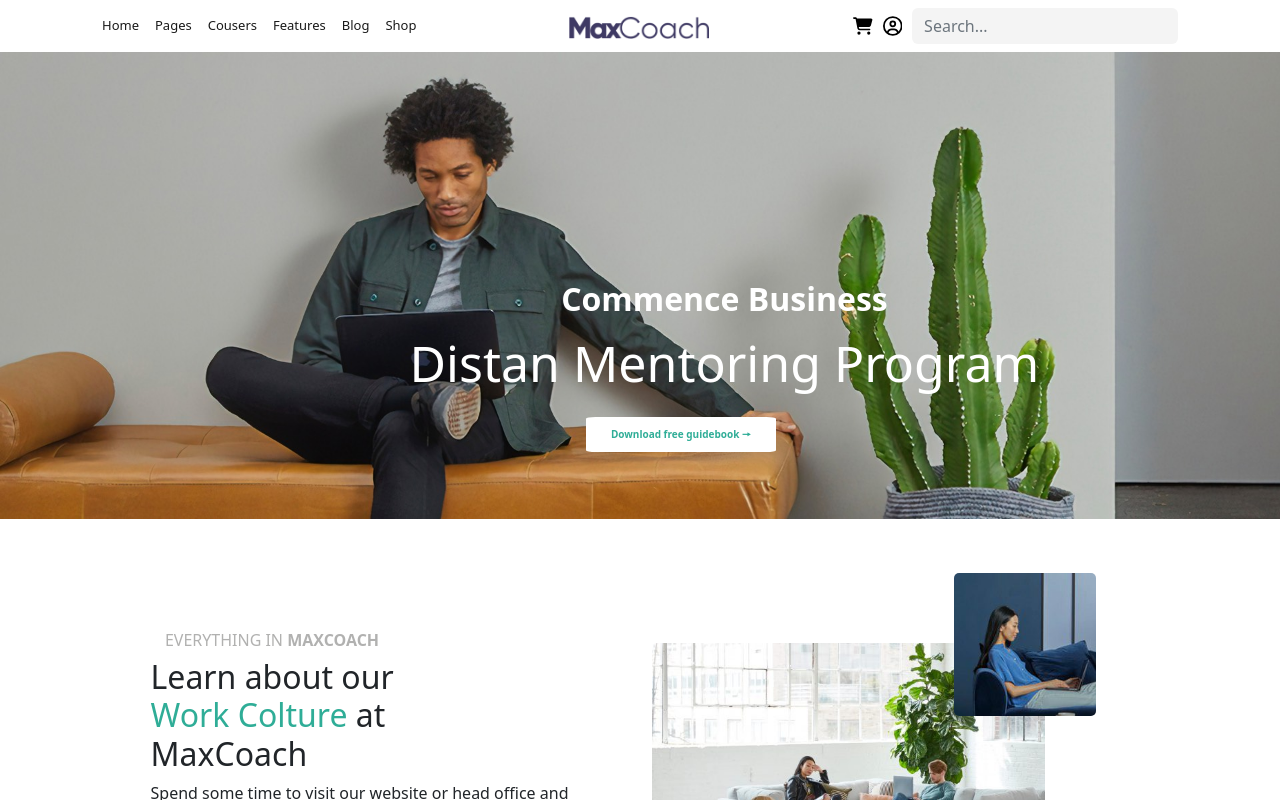
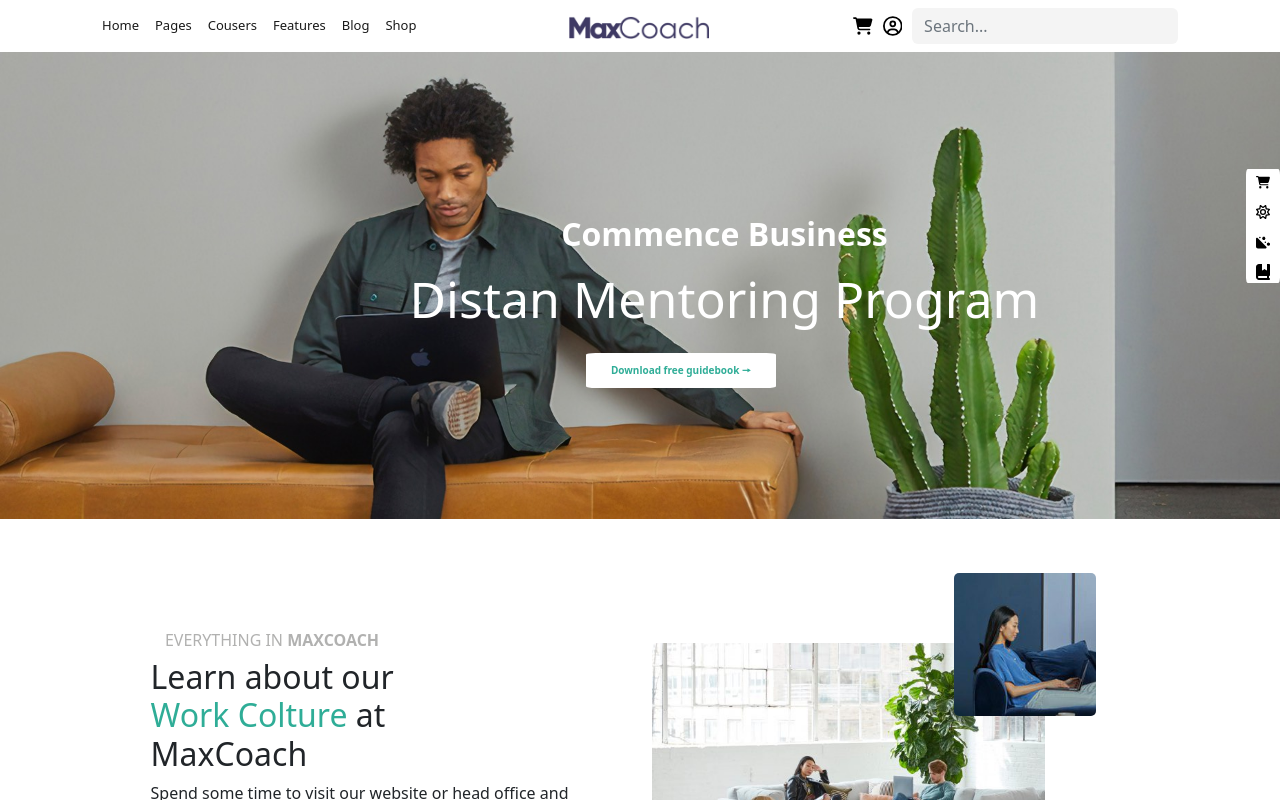
Before and after one commit to Fabrizio1919/proj-html-vuejs, a Vue app: page / in a window 1280 px wide. Shown: the top 800 px of the page. Built offline with nearby package versions, Linux system fonts and the light colour scheme.

Commit message:
Style in all section

```diff
--- a/src/assets/scss/app.scss
+++ b/src/assets/scss/app.scss
@@ -25,6 +25,10 @@ header {
 }
 
 main {
+    .jumbotron {
+        position: relative;
+    }
+
     .jumbotron img {
         max-width: 100%;
         position: relative;
@@ -48,6 +52,26 @@ main {
         font-size: 10px;
         position: absolute;
         left: 28%;
+    }
+
+    .buttonJumbo:hover {
+        background-color: #2fad97;
+        color: white;
+    }
+
+    .itemJumbo {
+        display: flex;
+        flex-direction: column;
+        width: 34px;
+        border: none;
+        position: absolute;
+        top: 25%;
+        right: 0;
+        gap: 6px;
+        border-radius: 5%;
+        fill: black;
+        background-color: white;
+        padding: 0px 10px;
     }
 
     .commence {
@@ -130,7 +154,7 @@ h6 {
 .shape {
     position: absolute;
     right: 22%;
-    top: 132%;
+    top: 88%;
     z-index: -1;
 }
 
@@ -182,6 +206,7 @@ h6 {
     display: inline-block;
     transition: background-color 0.6s ease;
 }
+
 .dot:hover {
     background-color: gray;
 }
@@ -223,14 +248,14 @@ h6 {
 }
 
 .coverTestimonialImg {
-    margin-top: 200px;
+    margin-top: 220px;
 }
 
 .testimonial {
     position: absolute;
-    top: 74px;
-    left: -19px;
-    border: 1px solid black;
+    top: 75px;
+    left: -20px;
+    background-color: white;
 }
 
 .buttonGuide {
@@ -242,6 +267,7 @@ h6 {
     font-weight: 700;
     font-size: 10px;
 }
+
 .titlePeople {
     margin-right: 186px;
     padding: 19px 0px;
@@ -254,7 +280,7 @@ h6 {
 }
 
 .titleArtist {
-    color:#b1b1b0 ;
+    color: #b1b1b0;
     font-size: 1rem
 }
 
@@ -264,6 +290,7 @@ h6 {
     background-color: #eeeeee;
     border-radius: 8%;
 }
+
 .btnEmail {
     background-color: #2fad97;
     color: white;
@@ -277,10 +304,11 @@ footer {
     background-color: #171520;
 }
 
-    li  {
+li {
     list-style: none;
     font-size: 13px;
 }
+
 li a {
     list-style: none;
     color: gray;
@@ -298,6 +326,7 @@ footer {
     color: gray;
     border: 1px solid gray;
 }
+
 button:hover {
     color: white;
 }
@@ -318,3 +347,44 @@ footer {
     width: 20px;
     height: 20px;
 }
+
+.ourBlogs {
+    background-color: #efefef;
+    height: 600px;
+}
+
+.circleEmail {
+    position: absolute;
+    top: 35%;
+    right: 15%;
+    width: 85px;
+}
+.circleRed {
+    position: absolute;
+    top: 35%;
+    left: 15%;
+    width: 55px;
+    opacity: 0.6;
+}
+
+.effect {
+    position: absolute;
+    top: 33%;
+    left: 12%;
+    width: 131px;
+    z-index: -1;
+}
+
+.circleWork {
+    position: absolute;
+    width: 50px;
+    left: 11%;
+    top: -16%;
+    opacity: 0.6;
+}
+.shape7 {
+    position: absolute;
+    top: 64%;
+    left: 30%;
+    z-index: -1;
+}
--- a/src/components/EnterEmail.vue
+++ b/src/components/EnterEmail.vue
@@ -6,7 +6,7 @@ export default {
 
 
 <template>
-    <div class="email py-5">
+    <div class="email py-5 position-relative">
         <div class="titleEmail text-center py-3">
             <h2><strong>Subscrive</strong><strong class="coulture">Newsletters</strong></h2>
             <p>Enter your email to register to our newsletters subscription <br> delivered on a regular basis!</p>
@@ -14,6 +14,11 @@ export default {
         <div class="inputEmail text-center">
             <input class="emailInput" type="email" placeholder="Enter your email">
             <button type="button" class="rounded-end btnEmail">Subscrive</button>
+        </div>
+        <div class="topperEmail">
+            <img class="circleEmail" src="../assets/img/maxcoach-shape-02.png" alt="">
+            <img class="circleRed" src="../assets/img/2b55.png" alt="">
+
         </div>
     </div>
 </template>
--- a/src/components/GuideFree.vue
+++ b/src/components/GuideFree.vue
@@ -6,17 +6,19 @@ export default {
 
 
 <template>
-     <div class="workColture">
+     <div class="workColture position-relative">
         <div class="container">
             <div class="row py-5">
                 <div class="col">
                     <div class="container">
                         <img class="imgPeople" src="../assets/img/home-3-team-image.png" alt="">
-
+                        <img class="effect" src="../assets/img/maxcoach-shape-05-100x100.png" alt="">
+                        <img class="shape1" src="../assets/img/maxcoach-shape-01.png" alt="">
+                        <img class="shape7" src="../assets/img/maxcoach-shape-07.png" alt="">
                     </div>
                 </div>
                 <div class="col">
-                    <div class="textWork">
+                    <div class="textWork position-relative">
                         <h6 class="titlePeople">EVERYTHING IN <strong>MAXCOACH</strong></h6>
                         <div class="textWorkBody">
                             <h1>We're Here to  <br><strong class="coulture">Trasform</strong> You!</h1>
@@ -24,6 +26,7 @@ export default {
                             </p>
                             <button class="buttonGuide">Get Free Guide</button>
                         </div>
+                        <img class="circleWork" src="../assets/img/2b55.png" alt="">
                     </div>
                 </div>
             </div>
--- a/src/components/Jumbotron.vue
+++ b/src/components/Jumbotron.vue
@@ -1,6 +1,6 @@
 <script>
 export default {
- name:'Jumbotron'
+  name: 'Jumbotron'
 }
 </script>
 
@@ -13,10 +13,38 @@ export default {
         <p class="program">Distan Mentoring Program</p>
         <button class="buttonJumbo">Download free guidebook &#129046;</button>
       </div>
+      <div class="itemJumbo">
+        <div>
+          <svg xmlns="http://www.w3.org/2000/svg"
+            viewBox="0 0 576 512"><!--! Font Awesome Pro 6.4.0 by @fontawesome - https://fontawesome.com License - https://fontawesome.com/license (Commercial License) Copyright 2023 Fonticons, Inc. -->
+            <path
+              d="M0 24C0 10.7 10.7 0 24 0H69.5c22 0 41.5 12.8 50.6 32h411c26.3 0 45.5 25 38.6 50.4l-41 152.3c-8.5 31.4-37 53.3-69.5 53.3H170.7l5.4 28.5c2.2 11.3 12.1 19.5 23.6 19.5H488c13.3 0 24 10.7 24 24s-10.7 24-24 24H199.7c-34.6 0-64.3-24.6-70.7-58.5L77.4 54.5c-.7-3.8-4-6.5-7.9-6.5H24C10.7 48 0 37.3 0 24zM128 464a48 48 0 1 1 96 0 48 48 0 1 1 -96 0zm336-48a48 48 0 1 1 0 96 48 48 0 1 1 0-96z" />
+          </svg>
+        </div>
+        <div>
+          <svg xmlns="http://www.w3.org/2000/svg"
+            viewBox="0 0 512 512"><!--! Font Awesome Pro 6.4.0 by @fontawesome - https://fontawesome.com License - https://fontawesome.com/license (Commercial License) Copyright 2023 Fonticons, Inc. -->
+            <path
+              d="M375.7 19.7c-1.5-8-6.9-14.7-14.4-17.8s-16.1-2.2-22.8 2.4L256 61.1 173.5 4.2c-6.7-4.6-15.3-5.5-22.8-2.4s-12.9 9.8-14.4 17.8l-18.1 98.5L19.7 136.3c-8 1.5-14.7 6.9-17.8 14.4s-2.2 16.1 2.4 22.8L61.1 256 4.2 338.5c-4.6 6.7-5.5 15.3-2.4 22.8s9.8 13 17.8 14.4l98.5 18.1 18.1 98.5c1.5 8 6.9 14.7 14.4 17.8s16.1 2.2 22.8-2.4L256 450.9l82.5 56.9c6.7 4.6 15.3 5.5 22.8 2.4s12.9-9.8 14.4-17.8l18.1-98.5 98.5-18.1c8-1.5 14.7-6.9 17.8-14.4s2.2-16.1-2.4-22.8L450.9 256l56.9-82.5c4.6-6.7 5.5-15.3 2.4-22.8s-9.8-12.9-17.8-14.4l-98.5-18.1L375.7 19.7zM269.6 110l65.6-45.2 14.4 78.3c1.8 9.8 9.5 17.5 19.3 19.3l78.3 14.4L402 242.4c-5.7 8.2-5.7 19 0 27.2l45.2 65.6-78.3 14.4c-9.8 1.8-17.5 9.5-19.3 19.3l-14.4 78.3L269.6 402c-8.2-5.7-19-5.7-27.2 0l-65.6 45.2-14.4-78.3c-1.8-9.8-9.5-17.5-19.3-19.3L64.8 335.2 110 269.6c5.7-8.2 5.7-19 0-27.2L64.8 176.8l78.3-14.4c9.8-1.8 17.5-9.5 19.3-19.3l14.4-78.3L242.4 110c8.2 5.7 19 5.7 27.2 0zM256 368a112 112 0 1 0 0-224 112 112 0 1 0 0 224zM192 256a64 64 0 1 1 128 0 64 64 0 1 1 -128 0z" />
+          </svg>
+        </div>
+        <div>
+          <svg xmlns="http://www.w3.org/2000/svg"
+            viewBox="0 0 576 512"><!--! Font Awesome Pro 6.4.0 by @fontawesome - https://fontawesome.com License - https://fontawesome.com/license (Commercial License) Copyright 2023 Fonticons, Inc. -->
+            <path
+              d="M252.4 103.8l27 48c2.8 5 8.2 8.2 13.9 8.2l53.3 0c5.8 0 11.1-3.1 13.9-8.2l27-48c2.7-4.9 2.7-10.8 0-15.7l-27-48c-2.8-5-8.2-8.2-13.9-8.2H293.4c-5.8 0-11.1 3.1-13.9 8.2l-27 48c-2.7 4.9-2.7 10.8 0 15.7zM68.3 87C43.1 61.8 0 79.7 0 115.3V432c0 44.2 35.8 80 80 80H396.7c35.6 0 53.5-43.1 28.3-68.3L68.3 87zM504.2 403.6c4.9 2.7 10.8 2.7 15.7 0l48-27c5-2.8 8.2-8.2 8.2-13.9V309.4c0-5.8-3.1-11.1-8.2-13.9l-48-27c-4.9-2.7-10.8-2.7-15.7 0l-48 27c-5 2.8-8.2 8.2-8.2 13.9v53.3c0 5.8 3.1 11.1 8.2 13.9l48 27zM192 64a32 32 0 1 0 -64 0 32 32 0 1 0 64 0zM384 288a32 32 0 1 0 0-64 32 32 0 1 0 0 64z" />
+          </svg>
+        </div>
+        <div>
+          <svg xmlns="http://www.w3.org/2000/svg"
+            viewBox="0 0 448 512"><!--! Font Awesome Pro 6.4.0 by @fontawesome - https://fontawesome.com License - https://fontawesome.com/license (Commercial License) Copyright 2023 Fonticons, Inc. -->
+            <path
+              d="M0 96C0 43 43 0 96 0h96V190.7c0 13.4 15.5 20.9 26 12.5L272 160l54 43.2c10.5 8.4 26 .9 26-12.5V0h32 32c17.7 0 32 14.3 32 32V352c0 17.7-14.3 32-32 32v64c17.7 0 32 14.3 32 32s-14.3 32-32 32H384 96c-53 0-96-43-96-96V96zM64 416c0 17.7 14.3 32 32 32H352V384H96c-17.7 0-32 14.3-32 32z" />
+          </svg>
+        </div>
+      </div>
     </div>
   </main>
-
 </template>
 
-<style>
-</style>
+<style></style>
--- a/src/components/OurBlogs.vue
+++ b/src/components/OurBlogs.vue
@@ -5,7 +5,8 @@ export default {
 </script>
 
 <template>
-    <div class="titleOn text-center py-5">
+    <div class="ourBlogs">
+        <div class="titleOn text-center py-5">
         <h6>READ FOR MORE JOYMENT</h6>
         <h1>Latest From <strong class="coulture">Our Blogs</strong></h1>
     </div>
@@ -78,6 +79,8 @@ export default {
             </div>
         </div>
     </div>
+    </div>
+
 </template>
 
 
--- a/src/components/WorkColture.vue
+++ b/src/components/WorkColture.vue
@@ -1,6 +1,8 @@
 <script>
 export default {
-    name: 'WorkColture'
+    name: 'WorkColture',
+
+
 }
 </script>
 
@@ -34,7 +36,7 @@ export default {
                     <div class="row">
                         <div class="col">
                             <div class="dateBody">
-                                <p> 129+</p>
+                                <p>129+</p>
                                 <h5><strong class="dateCoulture">ENROLLED LEARNERES</strong></h5>
                             </div>
                         </div>
```
Also changed, not shown: src/assets/img/2b55.png (added), src/assets/img/cerchiorosso.png (added). Lines whose indentation alone changed are shown as unchanged.
